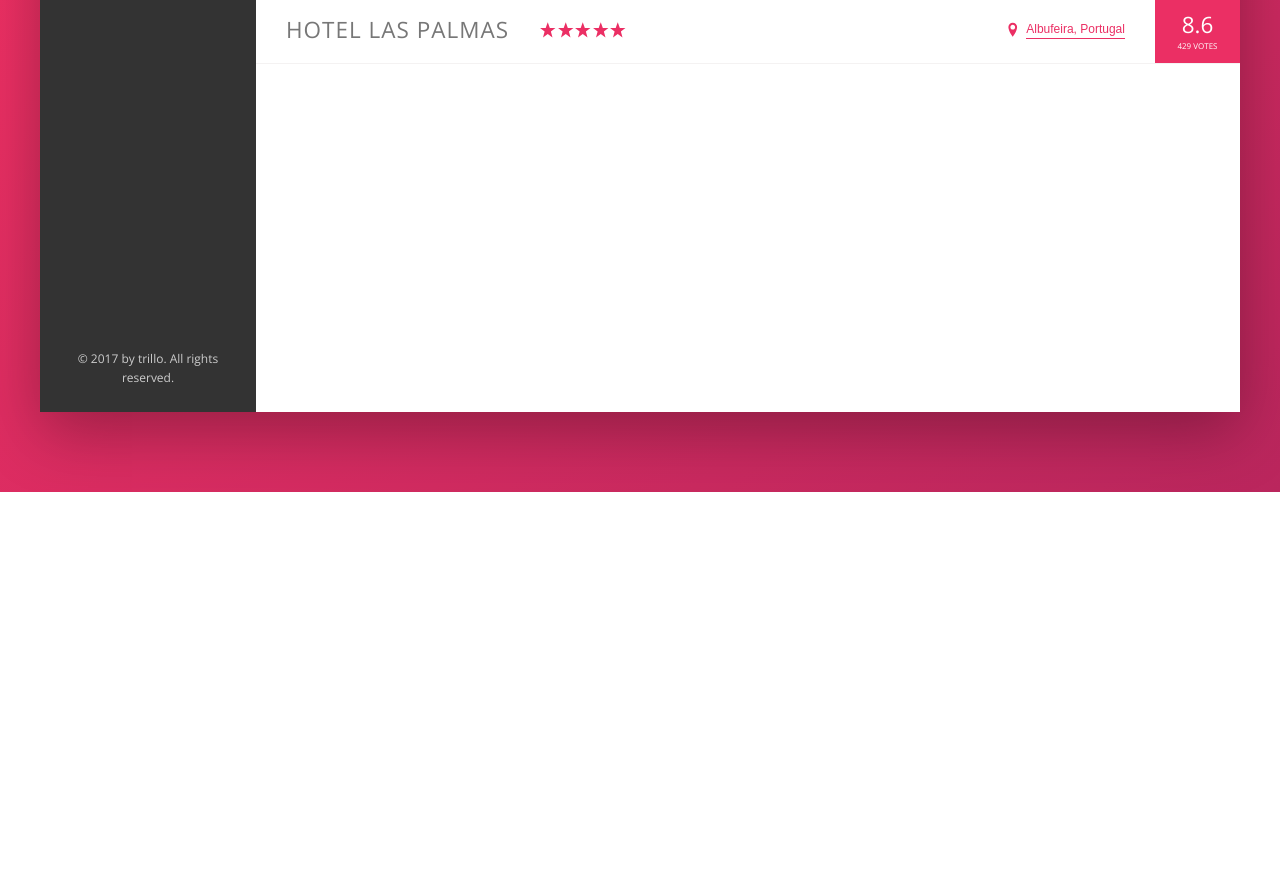
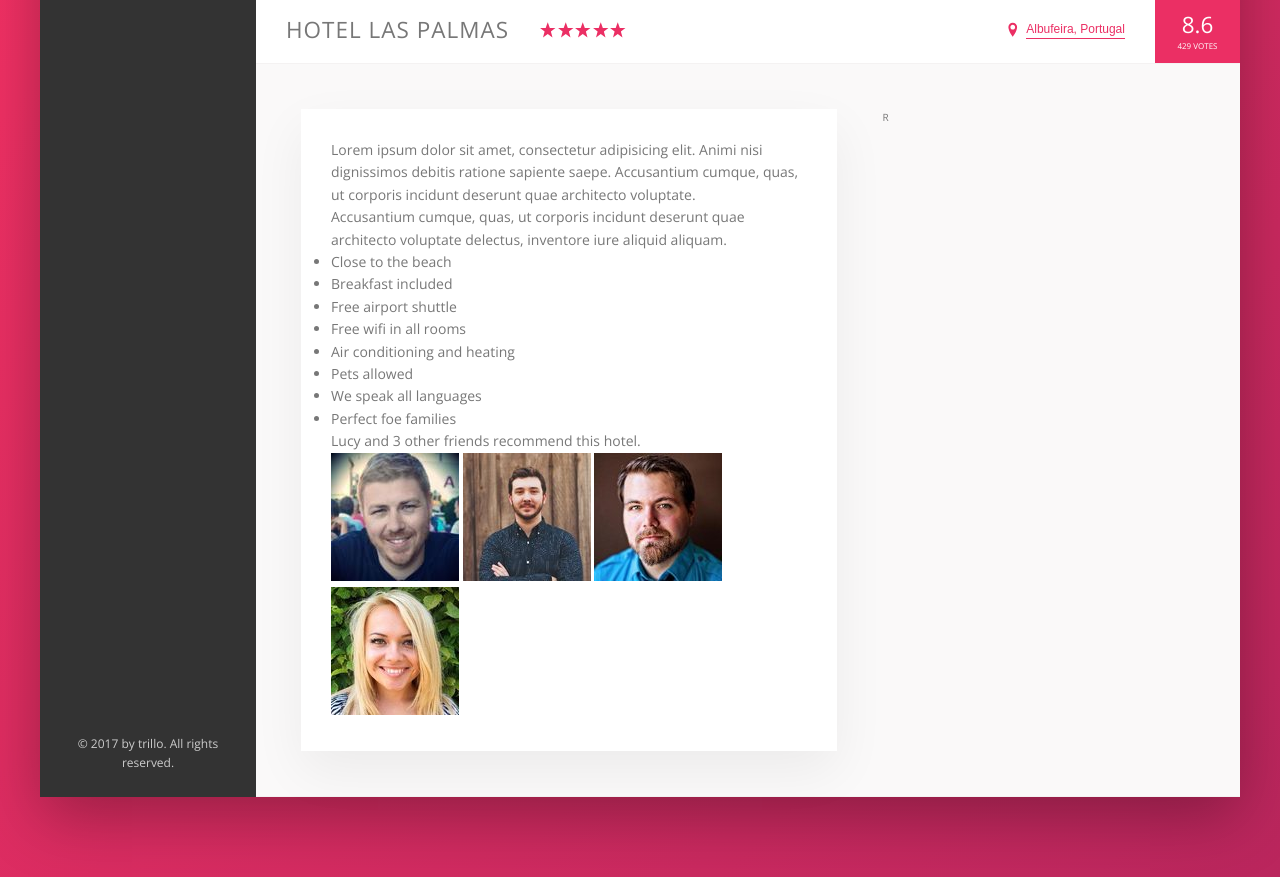
Before and after one commit to olbesp/trillo, a website: page index.html in a window 1280 px wide. Shown: the part 538-1415 px from the top of the page. Before the commit the page ends 1030 px from the top, so only its background shows below. Drawn offline with nearby package versions, Linux system fonts and the light colour scheme.

Commit message:
Create 'description' section markup

```diff
--- a/index.html
+++ b/index.html
@@ -133,6 +133,42 @@
                  <div class="overview__rating-count">429 votes</div>
                </div>
              </div>
+
+
+             <div class="detail">
+               <div class="description">
+                 <p class="paragraph">
+                   Lorem ipsum dolor sit amet, consectetur adipisicing elit. Animi nisi dignissimos debitis ratione sapiente saepe. Accusantium cumque, quas, ut corporis incidunt deserunt quae architecto voluptate.
+                 </p>
+                 <p class="paragraph">
+                   Accusantium cumque, quas, ut corporis incidunt deserunt quae architecto voluptate delectus, inventore iure aliquid aliquam.
+                 </p>
+                 <ul class="list">
+                   <li class="list__item">Close to the beach</li>
+                   <li class="list__item">Breakfast included</li>
+                   <li class="list__item">Free airport shuttle</li>
+                   <li class="list__item">Free wifi in all rooms</li>
+                   <li class="list__item">Air conditioning and heating</li>
+                   <li class="list__item">Pets allowed</li>
+                   <li class="list__item">We speak all languages</li>
+                   <li class="list__item">Perfect foe families</li>
+                 </ul>
+                 <div class="recommend">
+                   <p class="pecommend__count">
+                     Lucy and 3 other friends recommend this hotel.
+                   </p>
+                   <div class="recommend__friends">
+                     <img src="img/user-3.jpg" alt="Friend 1" class="recommend__photo">
+                     <img src="img/user-4.jpg" alt="Friend 2" class="recommend__photo">
+                     <img src="img/user-5.jpg" alt="Friend 3" class="recommend__photo">
+                     <img src="img/user-6.jpg" alt="Friend 4" class="recommend__photo">
+                   </div>
+                 </div>
+               </div>
+               <div class="user-reviews">
+                 R
+               </div>
+             </div>
            </main>
          </div>
        </div>
--- a/sass/_base.scss
+++ b/sass/_base.scss
@@ -13,6 +13,9 @@
   --color-grey-dark-3: #999;
 
   --shadow-dark: 0 2rem 6rem rgba(0, 0, 0, .3);
+  --shadow-light: 0 2rem 5rem rgba(0, 0, 0, .06);
+
+  --line: 1px solid var(--color-grey-light-2);
 }
 
 * {
--- a/sass/_components.scss
+++ b/sass/_components.scss
@@ -208,7 +208,7 @@
 .overview {
   display: flex;
   align-items: center;
-  border-bottom: 1px solid var(--color-grey-light-2);
+  border-bottom: var(--line);
 
   &__heading {
     font-size: 2.25rem;
--- a/sass/_layout.scss
+++ b/sass/_layout.scss
@@ -11,7 +11,7 @@
   font-size: 1.4rem;
   height: 7rem;
   background-color: #fff;
-  border-bottom: 1px solid var(--color-grey-light-2);
+  border-bottom: var(--line);
   display: flex;
   justify-content: space-between;
   align-items: center;
@@ -32,7 +32,24 @@
 .hotel-view {
   background-color: #fff;
   flex: 1;
+}
 
-  //TEST
-  height: 80rem;
+.detail {
+  display: flex;
+  padding: 4.5rem;
+  background-color: var(--color-grey-light-1);
+  border-bottom: var(--line);
 }
+
+.description {
+  font-size: 1.4rem;
+  background-color: #fff;
+  box-shadow: var(--shadow-light);
+  padding: 3rem;
+  flex: 0 0 60%;
+  margin-right: 4.5rem;
+}
+
+.user-reviews {
+  flex: 1;
+}
```
Also changed, not shown: css/style.css.
